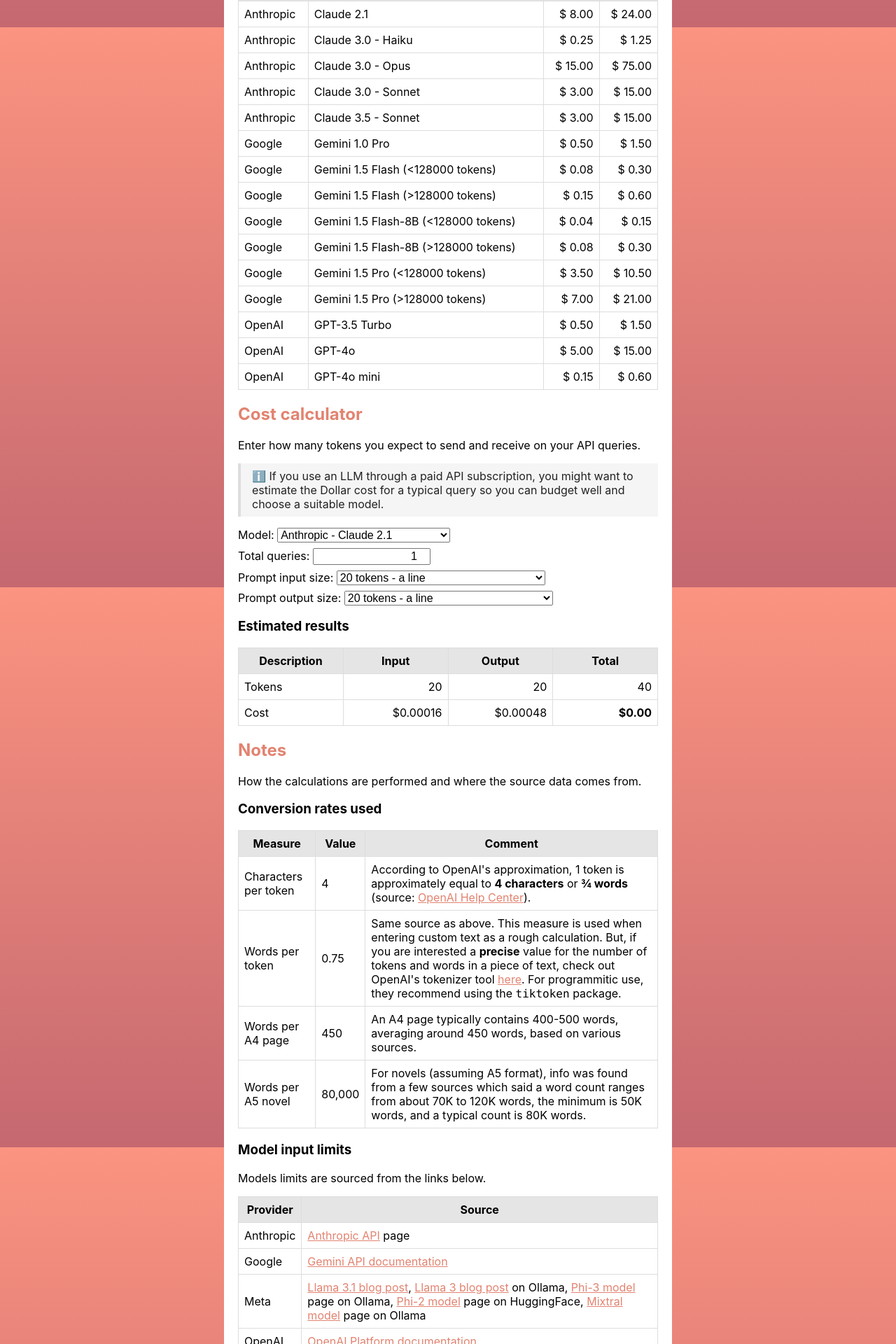
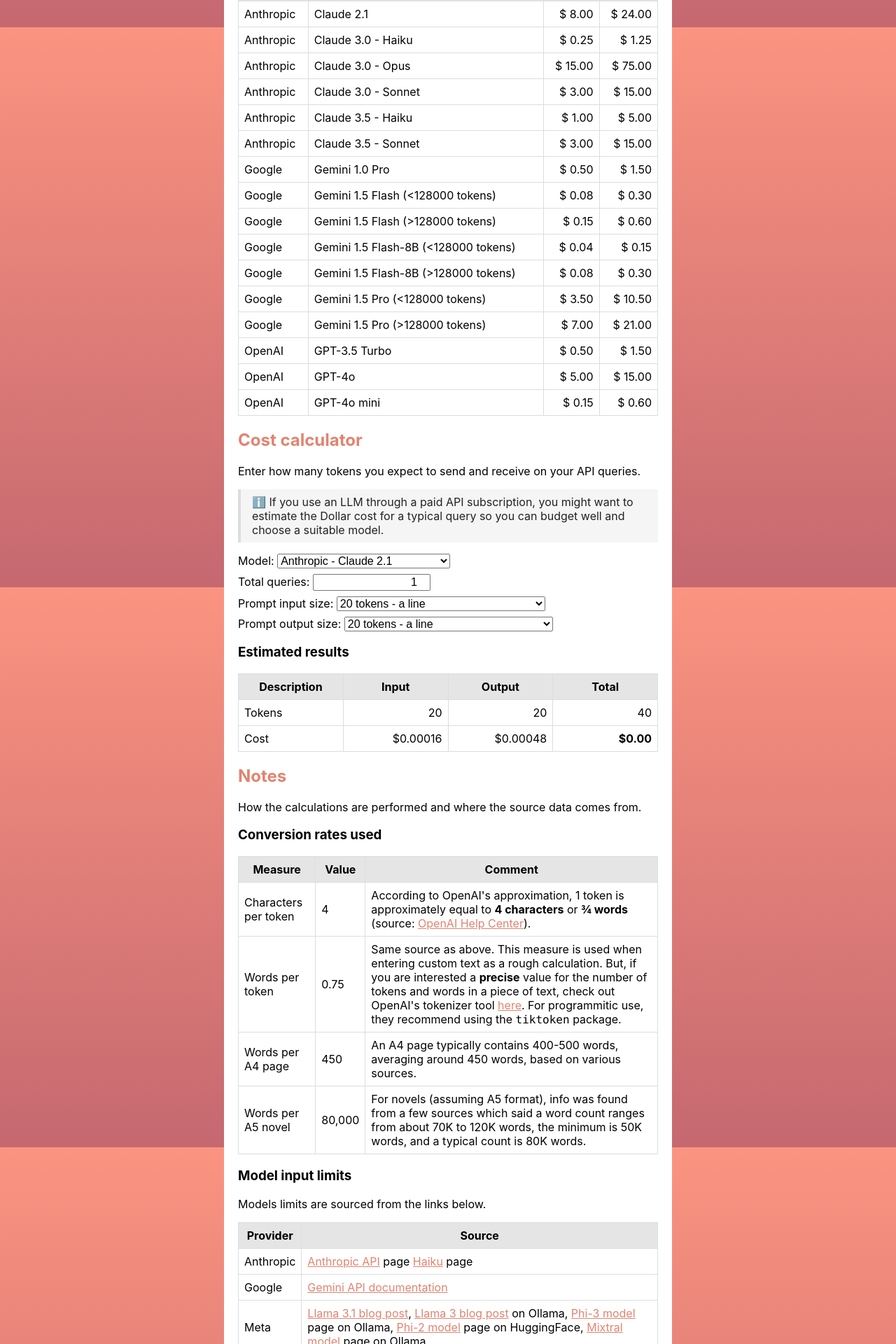
Before and after one commit to MichaelCurrin/token-translator, a React (Create React App) app: page / in a window 1280 px wide. Shown: the part 3161-5081 px from the top of the page at 70% size. Built offline with nearby package versions, Linux system fonts and the light colour scheme.

Commit message:
feat: add model

```diff
--- a/src/components/Notes/index.jsx
+++ b/src/components/Notes/index.jsx
@@ -71,7 +71,8 @@ const TABLE_DATA_PROVIDERS = {
       provider: 'Anthropic',
       source: (
         <>
-          <a href="https://www.anthropic.com/api">Anthropic API</a> page
+          <a href="https://www.anthropic.com/api">Anthropic API</a> page{' '}
+          <a href="https://www.anthropic.com/claude/haiku">Haiku</a> page
         </>
       ),
     },
--- a/src/constants.js
+++ b/src/constants.js
@@ -106,6 +106,12 @@ export const PRICE_PER_MILLION_TOKENS = [
   },
   {
     provider: 'Anthropic',
+    modelName: 'Claude 3.5 - Haiku',
+    input: 1.00,
+    output: 5.00,
+  },
+  {
+    provider: 'Anthropic',
     modelName: 'Claude 3.0 - Haiku',
     input: 0.25,
     output: 1.25,
```
